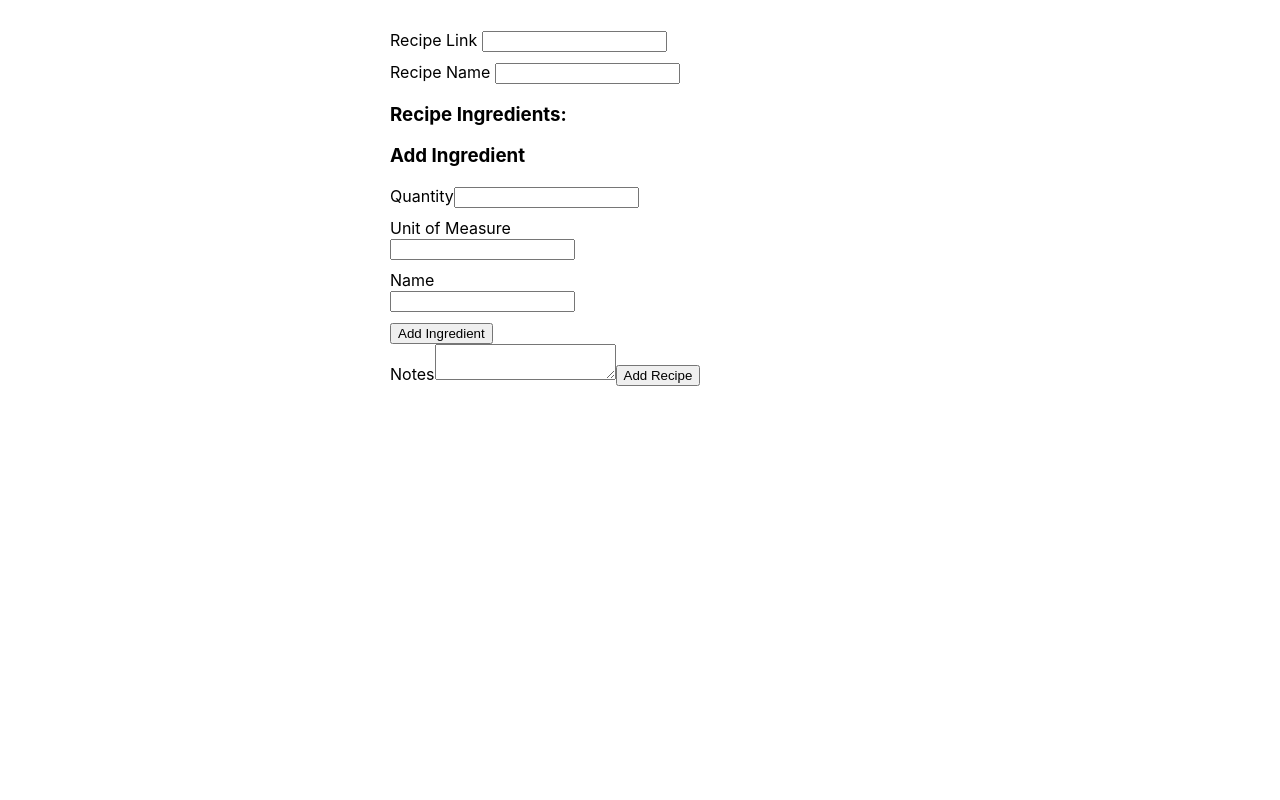
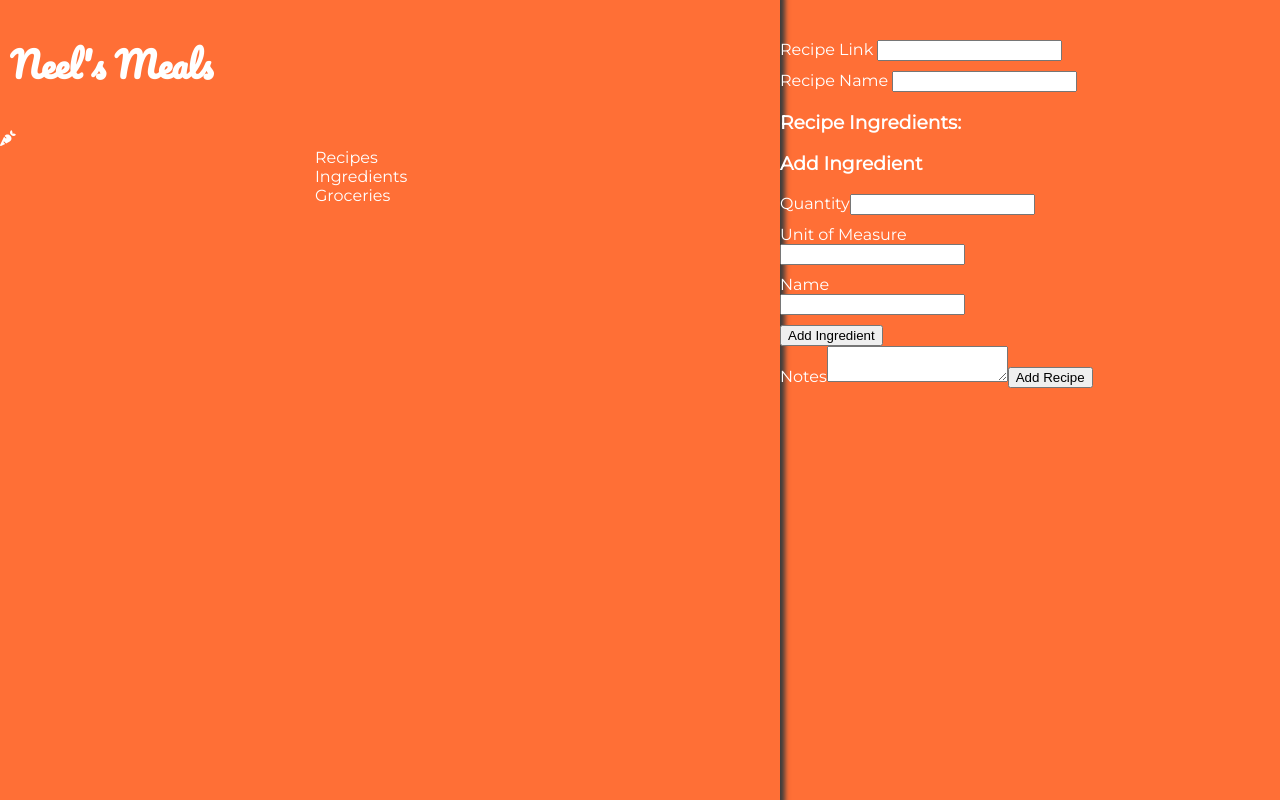
Before and after one commit to nkartha2/the-grocery-list, a React (Create React App) app in the folder app/static/: page /add/recipe in a window 1280 px wide. Built offline with nearby package versions, Linux system fonts and the light colour scheme.

Commit message:
breaking out main nav and shared styles

```diff
--- a/app/static/public/index.html
+++ b/app/static/public/index.html
@@ -3,6 +3,7 @@
   <head>
     <meta charset="utf-8" />
     <link href="https://fonts.googleapis.com/css?family=Montserrat&display=swap" rel="stylesheet">
+    <link href="https://fonts.googleapis.com/css?family=Pacifico&display=swap" rel="stylesheet">
     <link rel="shortcut icon" href="/neel.meal.fontawesome.ico" />
     <meta name="viewport" content="width=device-width, initial-scale=1" />
     <meta name="theme-color" content="#000000" />
--- /dev/null
+++ b/app/static/src/MainNav.tsx
@@ -0,0 +1,19 @@
+import React from 'react';
+import { FontAwesomeIcon } from '@fortawesome/react-fontawesome';
+import { faCarrot } from '@fortawesome/free-solid-svg-icons';
+
+function MainNav() {
+  return (
+    <div className="main-nav">
+      <h1>Neel's Meals</h1>
+      <FontAwesomeIcon icon={faCarrot} />
+      <div className="menu">
+        <a>Recipes </a>
+        <a>Ingredients </a>
+        <a>Groceries </a>
+      </div>
+    </div>
+  )
+}
+
+export default MainNav;
--- a/app/static/src/Recipes.tsx
+++ b/app/static/src/Recipes.tsx
@@ -1,7 +1,5 @@
 import React, { useState, useEffect } from 'react';
 import axiosClient from "./axiosClient";
-import { FontAwesomeIcon } from '@fortawesome/react-fontawesome';
-import { faCarrot } from '@fortawesome/free-solid-svg-icons';
 import './styles/_recipes.scss';
 
 
@@ -26,14 +24,6 @@ function Recipes(): JSX.Element {
   }, [])
 
   return (
-    <div className="container">
-      <div className="main-nav">
-        <h1>Neel's Meals</h1>
-        <FontAwesomeIcon icon={faCarrot} />
-        <a>Recipes </a>
-        <a>Ingredients </a>
-        <a>Groceries </a>
-      </div>
     <div className="main-section">
       <h2 className="recipe_title">Recipes</h2>
       <ol>
@@ -42,7 +32,6 @@ function Recipes(): JSX.Element {
         })}
       </ol>
     </div>
-    </div>
   );
 }
 
--- a/app/static/src/index.js
+++ b/app/static/src/index.js
@@ -3,6 +3,8 @@ import ReactDOM from 'react-dom';
 import { Provider } from 'react-redux'
 import { Route, BrowserRouter as Router } from 'react-router-dom';
 import { createStore } from 'redux';
+import MainNav from './MainNav';
+import './styles/_base.scss';
 
 import rootReducer from './store/index';
 
@@ -18,7 +20,8 @@ const store = createStore(rootReducer);
 const routing = (
   <Provider store={store}>
     <Router>
-      <div>
+      <div className="container">
+        <MainNav/>
         <Route path="/" component={App} />
         <Route path="/add/recipe" component={RecipeForm} />
         <Route path="/recipes" component={Recipes} />
--- /dev/null
+++ b/app/static/src/styles/_base.scss
@@ -0,0 +1,28 @@
+@import './_consts.scss';
+
+.container {
+  display: flex;
+  align-items: flex-start;
+  min-height: 100vh;
+  color: #fff;
+  background-color: $fireOrange;
+  font-family: 'Montserrat';
+}
+
+.main-nav {
+  box-shadow: 0px 0px 5px 5px $shadow;
+  flex: 1;
+  align-self: stretch;
+  a {
+    display: block;
+  }
+  h1 {
+    font-size: 35px;
+    padding: 10px;
+    font-family: 'Pacifico', cursive;
+  }
+  .menu {
+    width: 150px;
+    margin: 0 auto;
+  }
+}
--- /dev/null
+++ b/app/static/src/styles/_consts.scss
@@ -0,0 +1,7 @@
+$coreGreen: #C2C72D;
+$spottySkinRed: #F14A2A;
+$fireOrange: #FF6F36;
+$appleSauceGreen: #DDE435;
+$sweetMeatGreen: #EEFABC;
+$lightWhite: #efefef;
+$shadow: #3c3c3c;
--- a/app/static/src/styles/_recipes.scss
+++ b/app/static/src/styles/_recipes.scss
@@ -1,20 +1,3 @@
-
-$coreGreen: #C2C72D;
-$spottySkinRed: #F14A2A;
-$fireOrange: #FF6F36;
-$appleSauceGreen: #DDE435;
-$sweetMeatGreen: #EEFABC;
-$lightWhite: #efefef;
-$shadow: #3c3c3c;
-
-.container {
-  display: flex;
-  align-items: flex-start;
-  min-height: 100vh;
-  color: #fff;
-  background-color: $fireOrange;
-}
-
 .main-section {
   flex: 3;
   align-self: stretch;
@@ -22,39 +5,5 @@ $shadow: #3c3c3c;
 }
 
 .recipe_title {
-  // color: $coreGreen;
-  font-family: 'Montserrat';
+  text-transform: uppercase;
 }
-
-.main-nav {
-  box-shadow: 0px 0px 5px 5px $shadow;
-  flex: 1;
-  align-self: stretch;
-  a {
-    display: block;
-  }
-  h1 {
-    font-size: 35px;
-    padding: 10px;
-    font-family: 'Pacifico', cursive;
-  }
-}
-
-.pic-border {
-  position: relative;
-  background-color: rgba(0, 0, 0, 0.5);
-  min-height: 25px;
-}
-
-.pic-border:after {
-  content: "";
-  position: absolute;
-  top: 0;
-  left: 0;
-  bottom: 0;
-  right: 0;
-  z-index: -1;
-  background-image: url("../chilies_copy.jpeg");
-  background-position: center center;
-  background-size: cover;
-}
```
Lines whose indentation alone changed are shown as unchanged.
